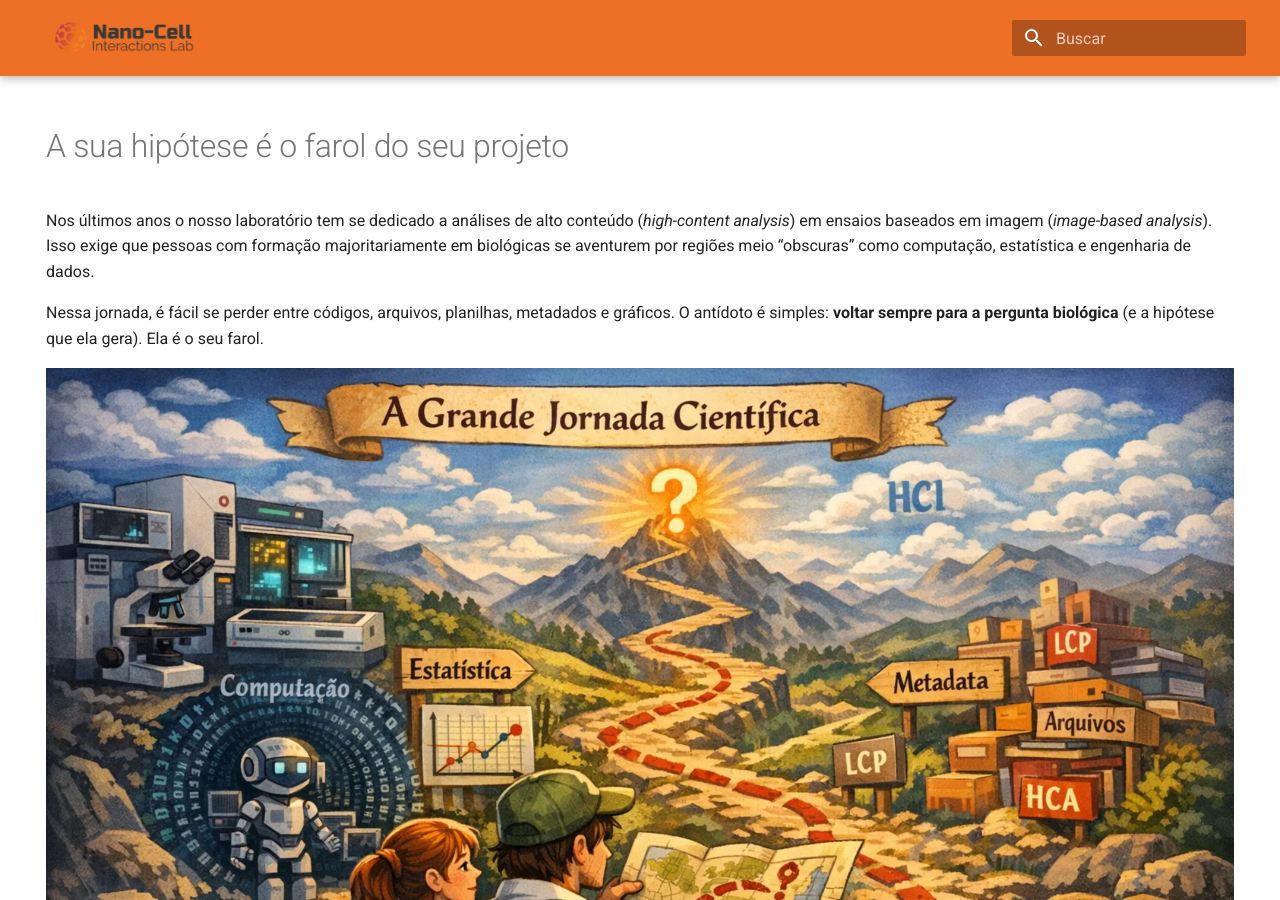
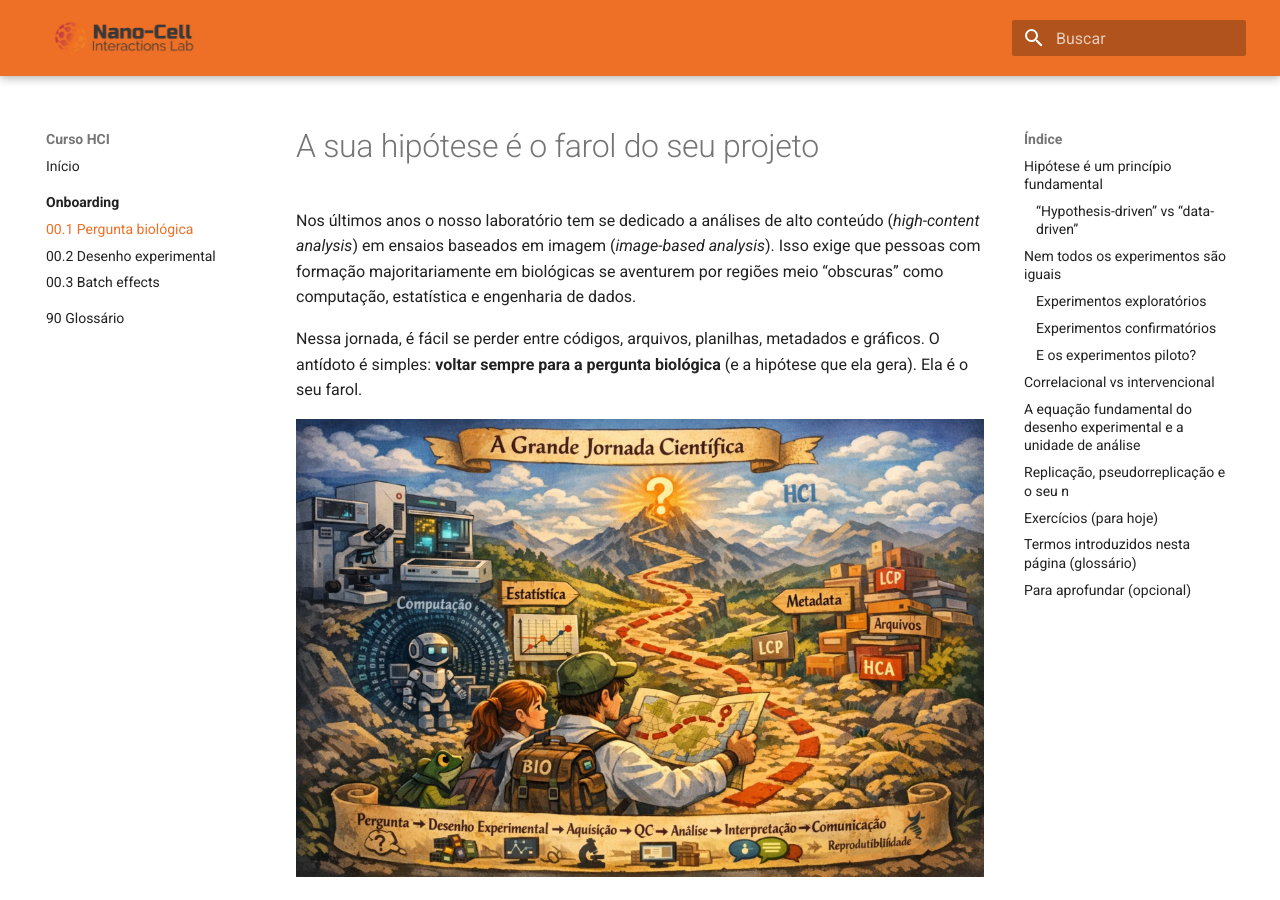
Before and after one commit to labnanocell/curso-hci, an MkDocs documentation site: the page built from docs/00-onboarding/pergunta/index.md, in a window 1280 px wide and 900 px high. Built offline with MkDocs 1.6.1 and Material for MkDocs 9.7.7, drawn with Linux system fonts in a browser that asks for light colours; some of the changed lines change nothing that is shown.

Commit message:
docs: hamburguer tocs

```diff
--- a/docs/00-onboarding/pergunta/index.md
+++ b/docs/00-onboarding/pergunta/index.md
@@ -1,9 +1,3 @@
----
-hide:
-  - navigation
-  - toc
----
-
 # A sua hipótese é o farol do seu projeto
 
 Nos últimos anos o nosso laboratório tem se dedicado a análises de alto conteúdo (*high-content analysis*) em ensaios baseados em imagem (*image-based analysis*). Isso exige que pessoas com formação majoritariamente em biológicas se aventurem por regiões meio “obscuras” como computação, estatística e engenharia de dados.
--- /dev/null
+++ b/docs/javascripts/ui.js
@@ -0,0 +1,9 @@
+document.addEventListener("DOMContentLoaded", () => {
+  // Fecha o drawer (nav esquerda) ao carregar a página
+  const drawer = document.querySelector('input.md-toggle[data-md-toggle="drawer"]');
+  if (drawer) drawer.checked = false;
+
+  // Fecha o toc (nav direita), se existir toggle
+  const toc = document.querySelector('input.md-toggle[data-md-toggle="toc"]');
+  if (toc) toc.checked = false;
+});
--- a/mkdocs.yml
+++ b/mkdocs.yml
@@ -45,6 +45,7 @@ extra_css:
 
 extra_javascript:
   - https://cdn.jsdelivr.net/npm/mathjax@3/es5/tex-mml-chtml.js
+  - javascripts/ui.js
 
 extra:
   generator: false
```
